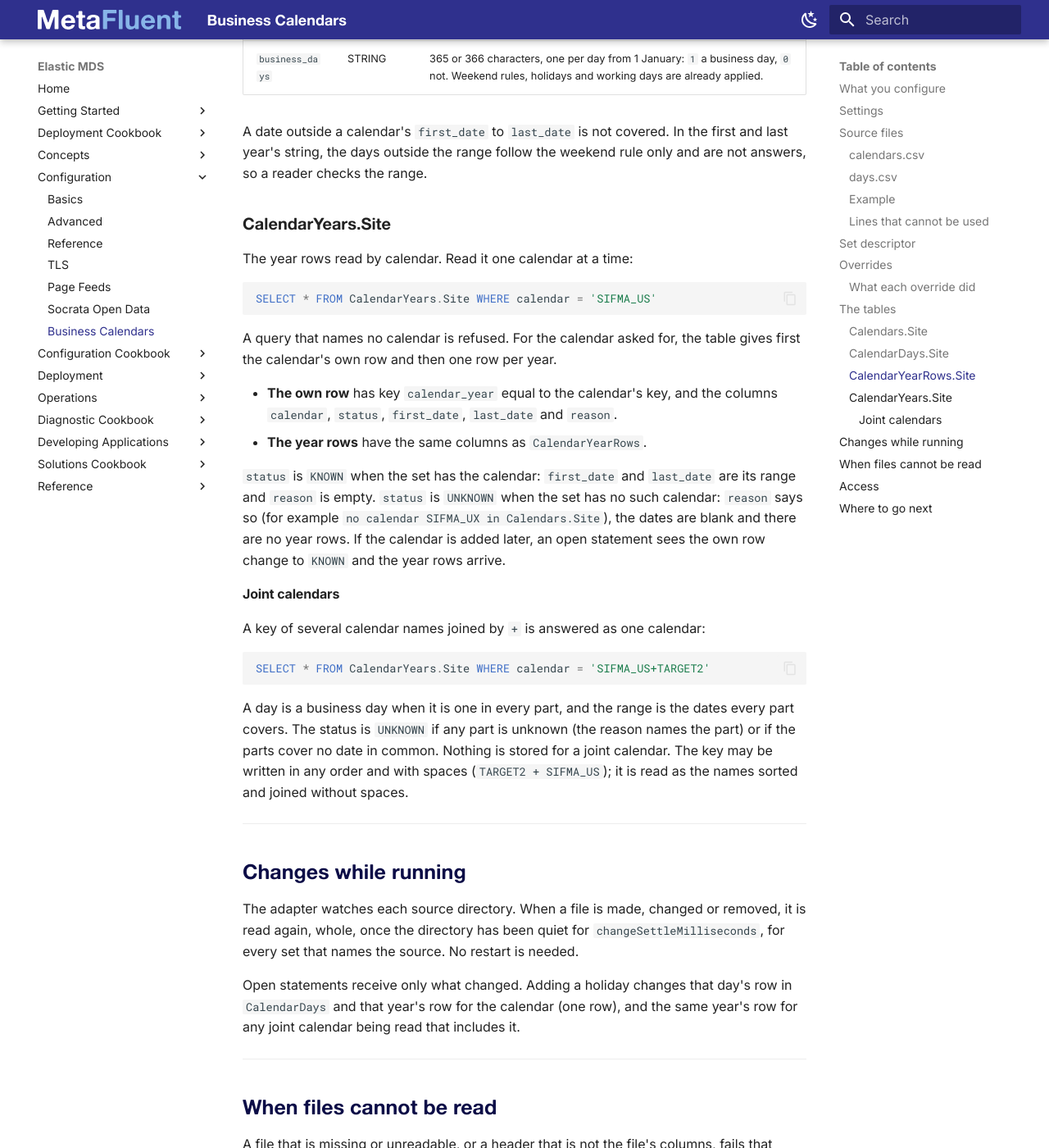
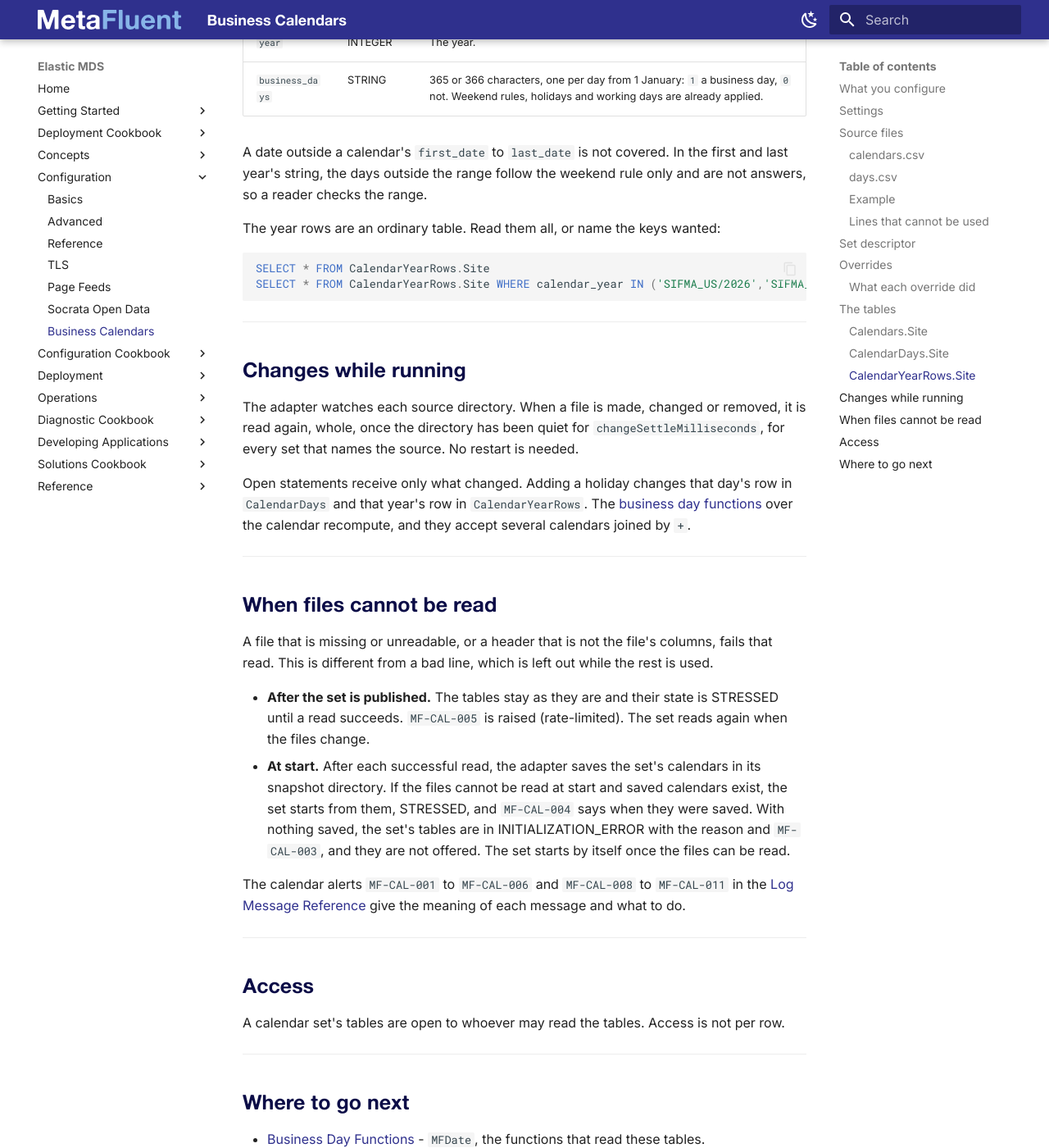
Before and after one commit to MetaFluent/ElasticMDS-docs, an MkDocs documentation site: the page built from docs/Configuration-Calendar.md, in a window 1280 px wide and 1400 px high, scrolled down 6257 px. Shown: the whole window at 82% size. Built offline with MkDocs 1.6.1 and Material for MkDocs 9.7.7, drawn with Linux system fonts in a browser that asks for light colours; the version menu is left out; some of the changed text lies outside the part shown.

Commit message:
MetaFluent/IssueTracking#1896 Business day functions (MFDate); a calendar set's three tables
https://github.com/MetaFluent/IssueTracking/issues/1896

Co-Authored-By: Claude Fable 5.2 <noreply@anthropic.com>
Claude-Session: https://claude.ai/code/session_01G11mkdYXGNYLpc99SKpVwb

````diff
--- a/docs/Configuration-Calendar.md
+++ b/docs/Configuration-Calendar.md
@@ -10,7 +10,7 @@ The calendar adapter publishes business calendars - which days are business days
 
 - **Sources.** A source is a directory of two CSV files holding calendars: their ranges, weekend rules and exception days.
 - **A calendar set.** A set is a named collection of calendars, for example `Site`. One JSON descriptor says which sources the set draws from, in order of preference, and optionally an overrides source and code mapping.
-- **Tables.** Each set is published as four tables carrying the set's name. Date functions read these tables, and so can any SQL query.
+- **Tables.** Each set is published as three tables carrying the set's name. The [business day functions](Function-Library-MFDate.md) read these tables, and so can any SQL query.
 
 Examples ship in the deployment's config resources: `calendars/sample/` with sample `SIFMA_US` and `TARGET2` calendars for 2025 to 2027, `calendars/site-overrides/overrides.csv` (a header and a commented example) and `calendar-sets/Site.json.txt`. The sample calendars are worked out from the usual holiday rules. They are not a market's published calendar; for production, supply calendars from your own authoritative source.
 
@@ -182,30 +182,12 @@ One row per calendar and year. Key column `calendar_year` (STRING, `<calendar>/<
 
 A date outside a calendar's `first_date` to `last_date` is not covered. In the first and last year's string, the days outside the range follow the weekend rule only and are not answers, so a reader checks the range.
 
-### CalendarYears.Site
-
-The year rows read by calendar. Read it one calendar at a time:
+The year rows are an ordinary table. Read them all, or name the keys wanted:
 
 ```sql
-SELECT * FROM CalendarYears.Site WHERE calendar = 'SIFMA_US'
+SELECT * FROM CalendarYearRows.Site
+SELECT * FROM CalendarYearRows.Site WHERE calendar_year IN ('SIFMA_US/2026','SIFMA_US/2027')
 ```
-
-A query that names no calendar is refused. For the calendar asked for, the table gives first the calendar's own row and then one row per year.
-
-- **The own row** has key `calendar_year` equal to the calendar's key, and the columns `calendar`, `status`, `first_date`, `last_date` and `reason`.
-- **The year rows** have the same columns as `CalendarYearRows`.
-
-`status` is `KNOWN` when the set has the calendar: `first_date` and `last_date` are its range and `reason` is empty. `status` is `UNKNOWN` when the set has no such calendar: `reason` says so (for example `no calendar SIFMA_UX in Calendars.Site`), the dates are blank and there are no year rows. If the calendar is added later, an open statement sees the own row change to `KNOWN` and the year rows arrive.
-
-#### Joint calendars
-
-A key of several calendar names joined by `+` is answered as one calendar:
-
-```sql
-SELECT * FROM CalendarYears.Site WHERE calendar = 'SIFMA_US+TARGET2'
-```
-
-A day is a business day when it is one in every part, and the range is the dates every part covers. The status is `UNKNOWN` if any part is unknown (the reason names the part) or if the parts cover no date in common. Nothing is stored for a joint calendar. The key may be written in any order and with spaces (`TARGET2 + SIFMA_US`); it is read as the names sorted and joined without spaces.
 
 ---
 
@@ -213,7 +195,7 @@ A day is a business day when it is one in every part, and the range is the dates
 
 The adapter watches each source directory. When a file is made, changed or removed, it is read again, whole, once the directory has been quiet for `changeSettleMilliseconds`, for every set that names the source. No restart is needed.
 
-Open statements receive only what changed. Adding a holiday changes that day's row in `CalendarDays` and that year's row for the calendar (one row), and the same year's row for any joint calendar being read that includes it.
+Open statements receive only what changed. Adding a holiday changes that day's row in `CalendarDays` and that year's row in `CalendarYearRows`. The [business day functions](Function-Library-MFDate.md) over the calendar recompute, and they accept several calendars joined by `+`.
 
 ---
 
@@ -224,7 +206,7 @@ A file that is missing or unreadable, or a header that is not the file's columns
 - **After the set is published.** The tables stay as they are and their state is STRESSED until a read succeeds. `MF-CAL-005` is raised (rate-limited). The set reads again when the files change.
 - **At start.** After each successful read, the adapter saves the set's calendars in its snapshot directory. If the files cannot be read at start and saved calendars exist, the set starts from them, STRESSED, and `MF-CAL-004` says when they were saved. With nothing saved, the set's tables are in INITIALIZATION_ERROR with the reason and `MF-CAL-003`, and they are not offered. The set starts by itself once the files can be read.
 
-The calendar alerts `MF-CAL-001` to `MF-CAL-011` in the [Log Message Reference](Log-Message-Reference.md) give the meaning of each message and what to do.
+The calendar alerts `MF-CAL-001` to `MF-CAL-006` and `MF-CAL-008` to `MF-CAL-011` in the [Log Message Reference](Log-Message-Reference.md) give the meaning of each message and what to do.
 
 ---
 
@@ -236,6 +218,7 @@ A calendar set's tables are open to whoever may read the tables. Access is not p
 
 ## Where to go next
 
+- [Business Day Functions](Function-Library-MFDate.md) - `MFDate`, the functions that read these tables.
 - [Log Message Reference](Log-Message-Reference.md) - the calendar alerts.
 - [Configuration: Basics](Configuration-Basics.md) - where the adapter's settings live.
 - [Image Catalog](Image-Catalog.md) - the calendar projector image.
--- a/mkdocs.yml
+++ b/mkdocs.yml
@@ -118,6 +118,7 @@ nav:
           - "Market Data Context": Dynamic-Data-Conventions.md
           - "Entitlements Context": Entitlements-Context.md
           - "Function Libraries": Function-Libraries.md
+          - "Business Day Functions (MFDate)": Function-Library-MFDate.md
       - "Security":
           - "TLS": Develop-TLS.md
   - "Solutions Cookbook":
````
Also changed, not shown: other parts of docs/Configuration-Calendar.md (+1 -1 lines), docs/Function-Libraries.md (+1 -0 lines), docs/Function-Library-MFDate.md (added, +75 -0 lines), docs/Log-Message-Reference.md (+0 -1 lines).
